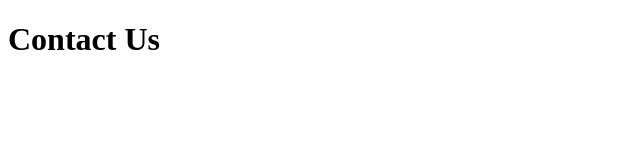
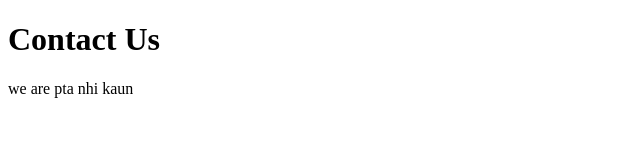
Before and after one commit to shrijal-shey/Learning-git, a plain HTML site: page contact.html in a window 1280 px wide. Shown: the whole page, without its empty margins (0-640 px from the left). Drawn offline with Linux system fonts and the light colour scheme.

Commit message:
add p tag

```diff
--- a/contact.html
+++ b/contact.html
@@ -7,5 +7,6 @@
 </head>
 <body>
     <h1>Contact Us</h1>
+    <p>we are pta nhi kaun</p>
 </body>
 </html>
--- a/styles.css
+++ b/styles.css
@@ -3,4 +3,5 @@
 }
 body{
     margin: 0;
+    font-family: cursive;
 }
```
